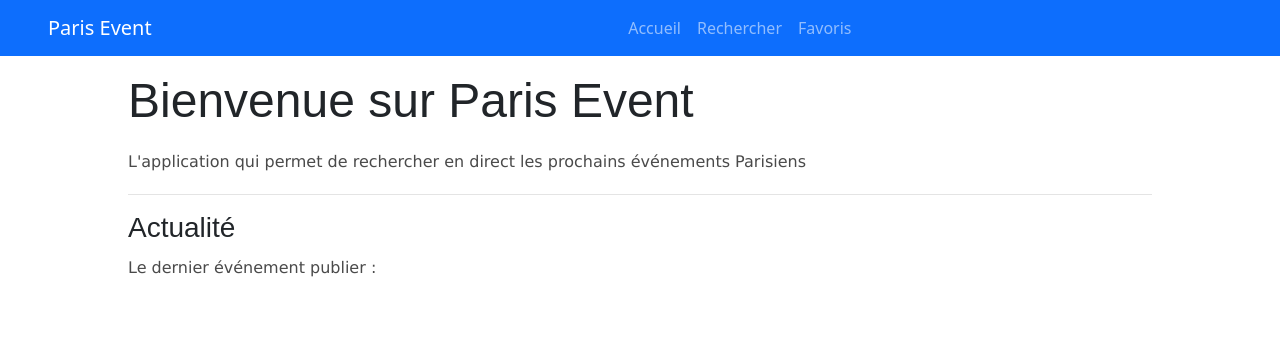
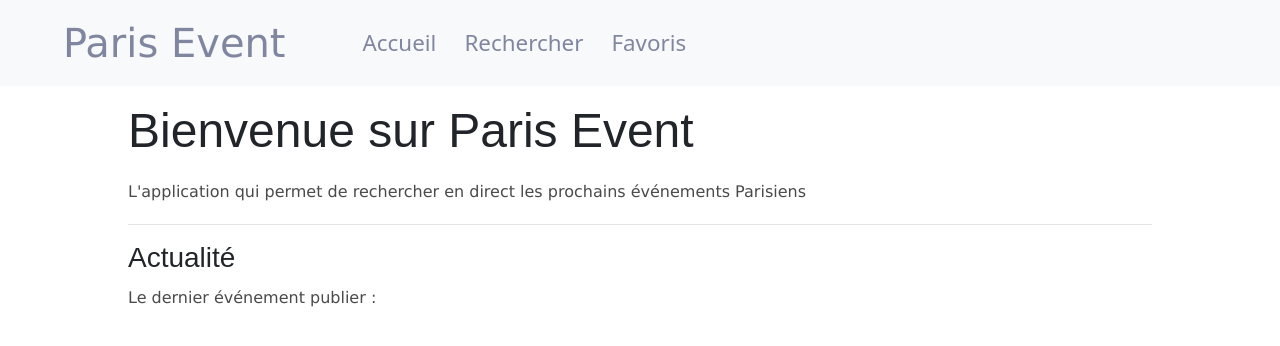
Before and after one commit to souleymane-diallo/projet2-full-React-, a React (Create React App) app: page / in a window 1280 px wide. Shown: the top 346 px of the page. Built offline with nearby package versions, Linux system fonts and the light colour scheme; no server answers.

Commit message:
Fix Header navigation
composant  de navigation

```diff
--- a/src/components/Header/Header.css
+++ b/src/components/Header/Header.css
@@ -0,0 +1,6 @@
+.logo {
+  text-transform: uppercase;
+}
+.header {
+  background-color: turquoise;
+}
--- a/src/components/Header/Header.jsx
+++ b/src/components/Header/Header.jsx
@@ -1,21 +1,37 @@
-import { Nav, Navbar, Container } from 'react-bootstrap';
+import { Navbar } from 'react-bootstrap';
+import { Link } from 'react-router-dom';
+import styled from 'styled-components';
+
+const StyledSpan = styled.span`
+  padding: 15px;
+  color: #8186a0;
+  font-size: 2em;
+`;
+const StyledLink = styled(Link)`
+  padding: 5px 14px;
+  color: #8186a0;
+  text-decoration: none;
+  font-size: 1.4em;
+  display: block;
+
+  &:hover {
+    color: white;
+    border-radius: 10px;
+    background-color: #5843e4;
+  }
+`;
 
 function Header() {
   return (
-    <Navbar bg="primary" variant="dark" expand="lg">
-      <Navbar.Brand href="/" className="mx-5">
-        Paris Event
+    <Navbar bg="light" expand="lg">
+      <Navbar.Brand href="/" className="mx-5 logo">
+        <StyledSpan>Paris Event</StyledSpan>
       </Navbar.Brand>
-
       <Navbar.Toggle aria-controls="basic-navbar-nav" />
       <Navbar.Collapse id="basic-navbar-nav">
-        <Container>
-          <Nav className="justify-content-center">
-            <Nav.Link href="/">Accueil</Nav.Link>
-            <Nav.Link href="/recherche">Rechercher</Nav.Link>
-            <Nav.Link href="/favoris">Favoris</Nav.Link>
-          </Nav>
-        </Container>
+        <StyledLink to="/">Accueil</StyledLink>
+        <StyledLink to="/recherche">Rechercher</StyledLink>
+        <StyledLink to="/favoris">Favoris</StyledLink>
       </Navbar.Collapse>
     </Navbar>
   );
```
